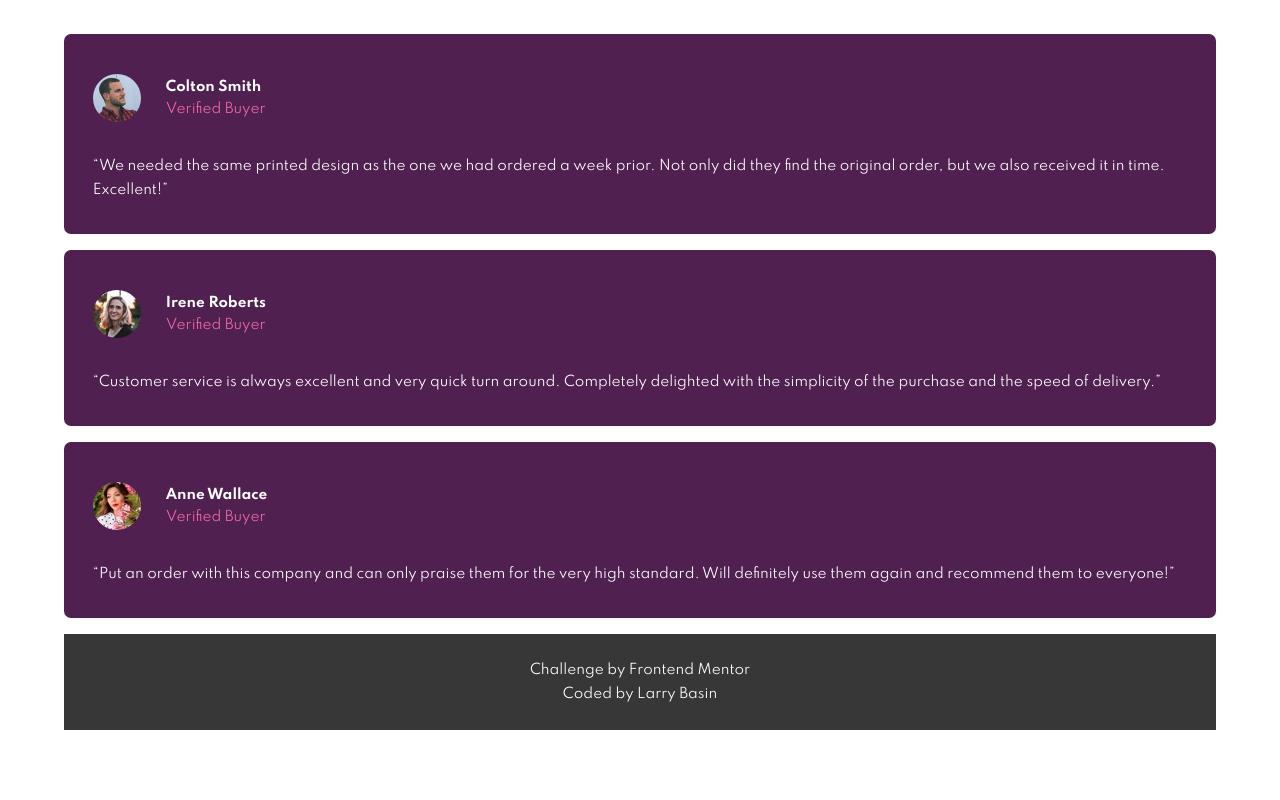
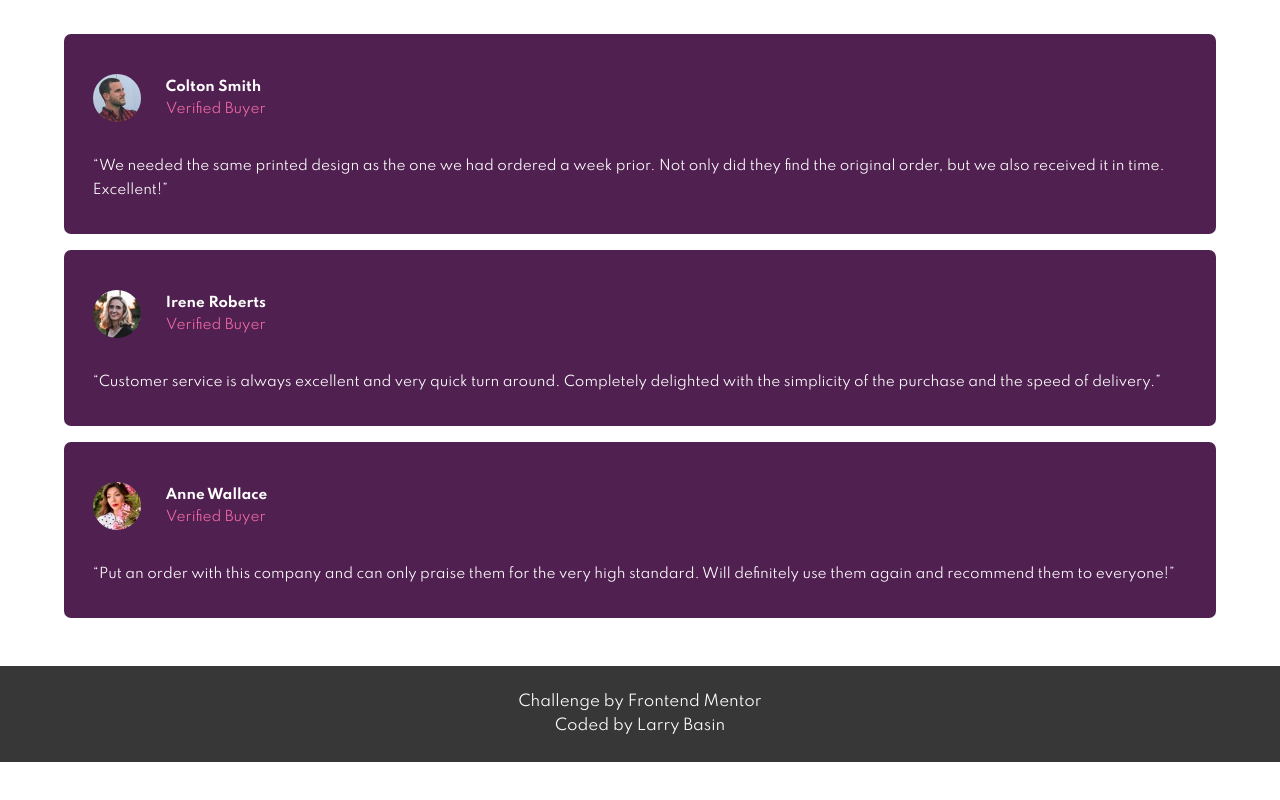
Before and after one commit to Mihkhoa2018/FM_social_proof_section_master, a plain HTML site: page index.html in a window 1280 px wide. Shown: the part 512-1312 px from the top of the page. After the commit the page ends 1274 px from the top, so only its background shows below. Drawn offline with Linux system fonts and the light colour scheme.

Commit message:
Full-width footer

```diff
--- a/index.html
+++ b/index.html
@@ -88,15 +88,14 @@
               standard. Will definitely use them again and recommend them to everyone!</q>
           </p>
         </div>
-
-        <footer class="attribution">
-
-          <p>Challenge by <a href="https://www.frontendmentor.io?ref=challenge" target="_blank" >Frontend Mentor</a></p>
-          <p>Coded by <a href="https://github.com/code-larry">Larry Basin</a></p>
-
-        </footer>
-
       </div>
     </div>
+
+    <footer class="attribution">
+
+      <p>Challenge by <a href="https://www.frontendmentor.io?ref=challenge" target="_blank" >Frontend Mentor</a></p>
+      <p>Coded by <a href="https://github.com/code-larry">Larry Basin</a></p>
+
+    </footer>
   </body>
 </html>
--- a/style.css
+++ b/style.css
@@ -7,9 +7,12 @@
 body {
     font-family: 'Spartan', sans-serif;
     font-size: 15px;
+    color: hsl(300, 43%, 22%);
+}
+
+.container {
     width: 90%;
-    margin: 5rem auto;
-    color: hsl(300, 43%, 22%);
+    margin: 5rem auto 0;
 }
 
 p {
@@ -101,6 +104,7 @@ p {
     color: #fff;
     text-align: center;
     padding: 1.5rem 0;
+    margin-top: 3rem;
 }
 
 .attribution a {
```
